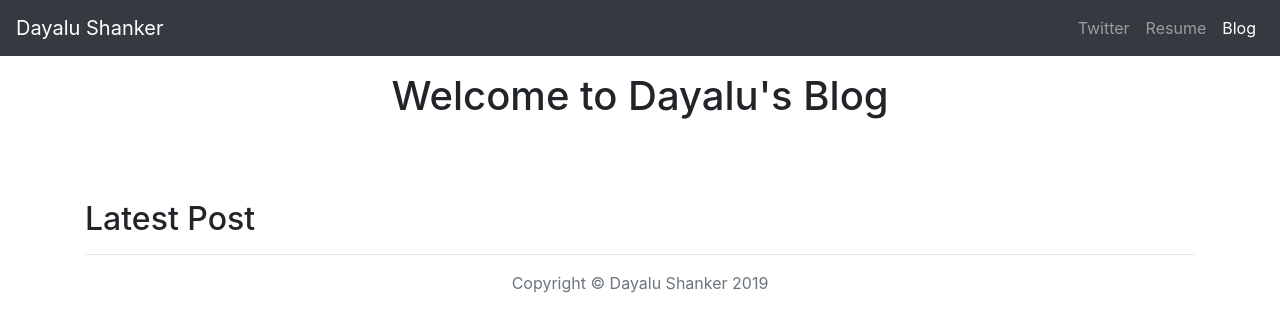
After one commit to dayalushanker/portfolio, a Django app: page /blog/ in a window 1280 px wide. The commit adds this page. Shown: the top 332 px of the page. Run offline with Django 3.2, Linux system fonts and the light colour scheme; data that the repository does not hold is empty; some libraries are stand-ins or nearby versions.

Commit message:
commiting my website

```diff
--- /dev/null
+++ b/blog/templates/blog/allblogs.html
@@ -0,0 +1,86 @@
+<!doctype html>
+<html lang="en">
+<head>
+  <meta charset="utf-8">
+  <meta name="viewport" content="width=device-width, initial-scale=1, shrink-to-fit=no">
+  <meta name="description" content="">
+  <meta name="author" content="Mark Otto, Jacob Thornton, and Bootstrap contributors">
+  <meta name="generator" content="Jekyll v3.8.5">
+  <title>Dayalu's Blog</title>
+
+  <link rel="canonical" href="https://getbootstrap.com/docs/4.3/examples/album/">
+
+  <!-- Bootstrap core CSS -->
+  <link href="https://stackpath.bootstrapcdn.com/bootstrap/4.3.1/css/bootstrap.min.css" rel="stylesheet" integrity="sha384-ggOyR0iXCbMQv3Xipma34MD+dH/1fQ784/j6cY/iJTQUOhcWr7x9JvoRxT2MZw1T" crossorigin="anonymous">
+
+
+  <style>
+    .bd-placeholder-img {
+      font-size: 1.125rem;
+      text-anchor: middle;
+      -webkit-user-select: none;
+      -moz-user-select: none;
+      -ms-user-select: none;
+      user-select: none;
+    }
+
+    @media (min-width: 768px) {
+      .bd-placeholder-img-lg {
+        font-size: 3.5rem;
+      }
+    }
+  </style>
+  <!-- Custom styles for this template -->
+  <link href="album.css" rel="stylesheet">
+</head>
+<body>
+  <header>
+    <nav class="navbar navbar-expand-lg navbar-dark bg-dark">
+      <a class="navbar-brand" href="{% url 'home' %}">Dayalu Shanker</a>
+      <button class="navbar-toggler" type="button" data-toggle="collapse" data-target="#navbarNavAltMarkup" aria-controls="navbarNavAltMarkup" aria-expanded="false" aria-label="Toggle navigation">
+        <span class="navbar-toggler-icon"></span>
+      </button>
+      <div class="collapse navbar-collapse " id="navbarNavAltMarkup">
+        <div class="navbar-nav ml-auto">
+          <a class="nav-item nav-link" href="http://twitter.com/mrdayalu">Twitter</a>
+          {% load staticfiles %}
+          <a class="nav-item nav-link" href="{% static 'resume.pdf' %}">Resume</a>
+          <a class="nav-item nav-link active" href="{% url 'allblogs' %}">Blog</a>
+        </div>
+      </div>
+    </nav>
+
+  </header>
+
+  <main role="main">
+     <div class="container">
+    <h1 class="text-center pt-3 ">Welcome to Dayalu's Blog</h1>
+    <br />
+    <br />
+    <br />
+    <h2>Latest Post</h2>
+    <hr />
+    {% for blog in blogs.all %}
+
+    <a class="" href="{% url 'detail' blog.id %}"><h3>{{ blog.title }}</h3></a>
+    {{ blog.pub_date_pretty }}
+    <br />
+    <img src="{{ blog.image.url }}" class="img-fluid" width="200" height="200" />
+    <br />
+    <p>{{ blog.summary }}</p>
+    {% endfor %}
+    </div>
+  </main>
+
+  <footer class="text-muted">
+    <div class="container text-center">
+      <p>Copyright © Dayalu Shanker {% now 'Y' %}</p>
+    </div>
+  </footer>
+
+  <script src="https://code.jquery.com/jquery-3.3.1.slim.min.js" integrity="sha384-q8i/X+965DzO0rT7abK41JStQIAqVgRVzpbzo5smXKp4YfRvH+8abtTE1Pi6jizo" crossorigin="anonymous"></script>
+  <script src="https://cdnjs.cloudflare.com/ajax/libs/popper.js/1.14.7/umd/popper.min.js" integrity="sha384-UO2eT0CpHqdSJQ6hJty5KVphtPhzWj9WO1clHTMGa3JDZwrnQq4sF86dIHNDz0W1" crossorigin="anonymous"></script>
+  <script src="https://stackpath.bootstrapcdn.com/bootstrap/4.3.1/js/bootstrap.min.js" integrity="sha384-JjSmVgyd0p3pXB1rRibZUAYoIIy6OrQ6VrjIEaFf/nJGzIxFDsf4x0xIM+B07jRM" crossorigin="anonymous"></script>
+
+</body>
+</html>
--- /dev/null
+++ b/blog/urls.py
@@ -0,0 +1,8 @@
+from django.urls import path
+
+from . import views
+
+urlpatterns = [
+    path('',views.allblogs, name='allblogs'),
+    path('<int:blog_id>',views.detail, name='detail'),
+]
--- a/blog/views.py
+++ b/blog/views.py
@@ -1 +1,10 @@
-from django.shortcuts import render
+from django.shortcuts import render,get_object_or_404
+from .models import Blog
+
+def allblogs(request):
+    blogs = Blog.objects
+    return render(request,'blog/allblogs.html',{'blogs':blogs})
+
+def detail(request,blog_id):
+    detailblog = get_object_or_404(Blog,pk=blog_id)
+    return render(request,'blog/detail.html',{'blog':detailblog})
--- a/portfolio/urls.py
+++ b/portfolio/urls.py
@@ -1,20 +1,5 @@
-"""portfolio URL Configuration
-
-The `urlpatterns` list routes URLs to views. For more information please see:
-    https://docs.djangoproject.com/en/2.0/topics/http/urls/
-Examples:
-Function views
-    1. Add an import:  from my_app import views
-    2. Add a URL to urlpatterns:  path('', views.home, name='home')
-Class-based views
-    1. Add an import:  from other_app.views import Home
-    2. Add a URL to urlpatterns:  path('', Home.as_view(), name='home')
-Including another URLconf
-    1. Import the include() function: from django.urls import include, path
-    2. Add a URL to urlpatterns:  path('blog/', include('blog.urls'))
-"""
 from django.contrib import admin
-from django.urls import path
+from django.urls import path,include
 from django.conf import settings
 from django.conf.urls.static import static
 import jobs.views
@@ -22,4 +7,5 @@ import jobs.views
 urlpatterns = [
     path('admin/', admin.site.urls),
     path('',jobs.views.home, name='home'),
+    path('blog/',include('blog.urls')),
 ]+static(settings.MEDIA_URL, document_root=settings.MEDIA_ROOT)
```
Also changed, not shown: blog/models.py (+9 -0 lines), blog/templates/blog/detail.html (added, +80 -0 lines), jobs/templates/jobs/home.html (+8 -6 lines), portfolio/settings.py (+6 -1 lines), portfolio/static/dayalu.png (added), 3 other files.
